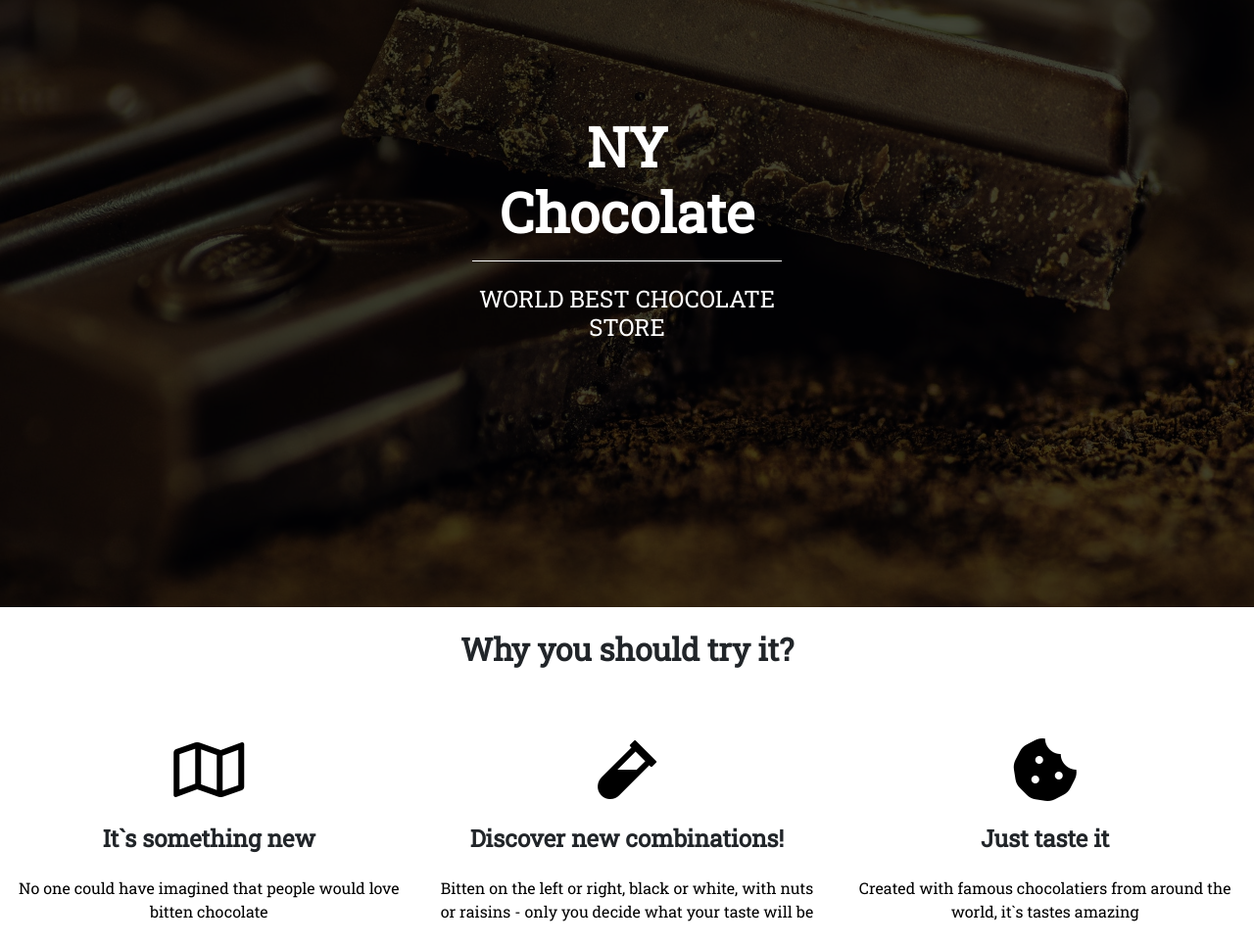
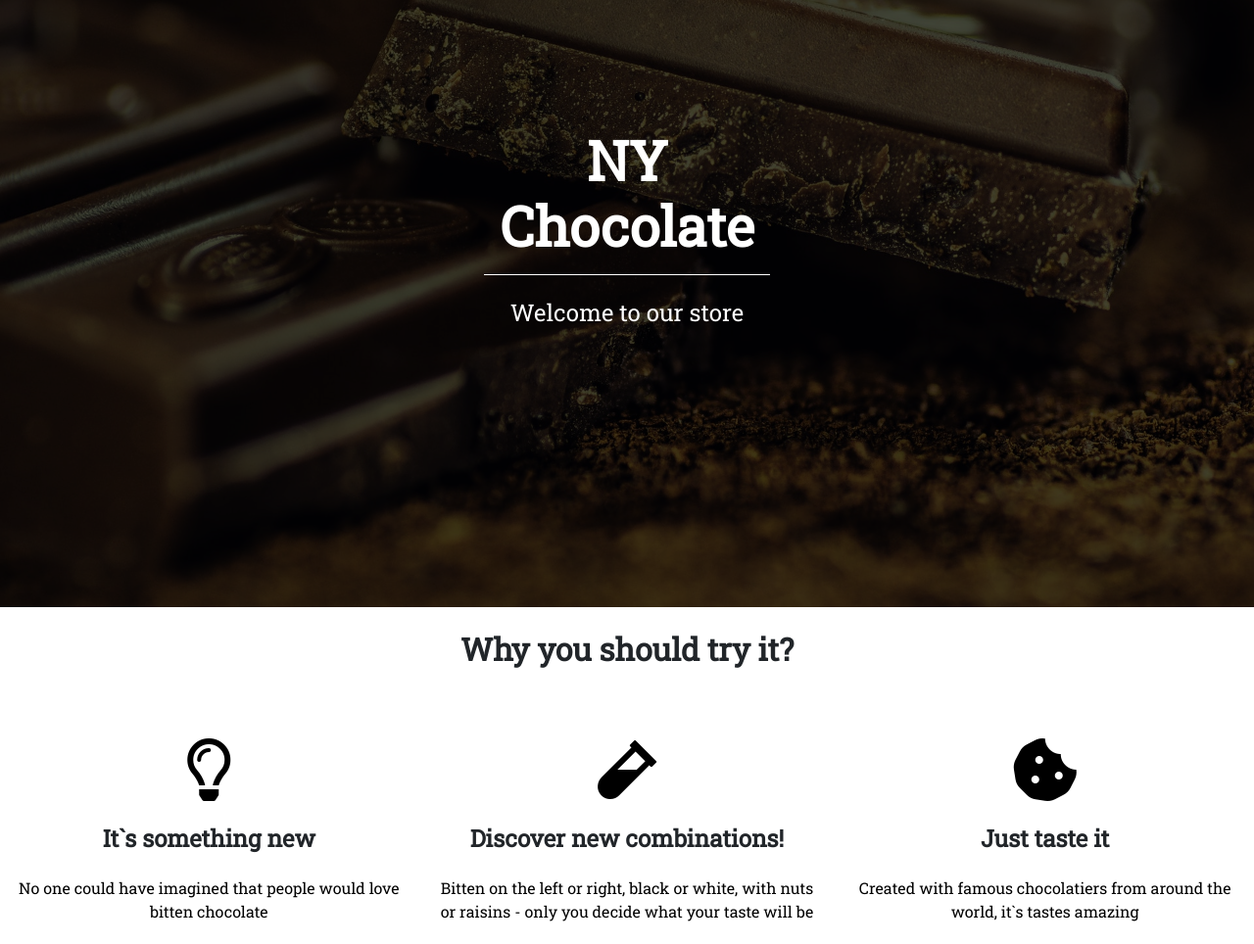
Before and after one commit to Shockwawe10/lab1, a plain HTML site: page index.html in a window 1280 px wide. Shown: the part 180-1144 px from the top of the page at 98% size. Drawn offline with Linux system fonts and the light colour scheme; some packages are replaced by stand-ins of ours; a script that the page names is missing.

Commit message:
"Change icon and title"

```diff
--- a/index.html
+++ b/index.html
@@ -75,7 +75,7 @@
     NY Chocolate
 </h2>
 <hr class="hr-light">
-<h4 class="white-text my-4"> WORLD BEST CHOCOLATE STORE</h4>
+<h4 class="white-text my-4"> Welcome to our store</h4>
 
 </div>
                </div>
@@ -94,7 +94,7 @@ Why you should try it?</h2>
            </div>
 <div class="row">
     <div class="col-md-4 md-5">
-        <i class="far fa-map fa-4x black-text "></i>
+        <i class="far fa-lightbulb fa-4x black-text "></i>
         <h4 class="my-4 font-weight-bold">It`s something new</h4>
         <p class="black-text">No one could have imagined that people would love bitten chocolate</p>
     </div>
```
